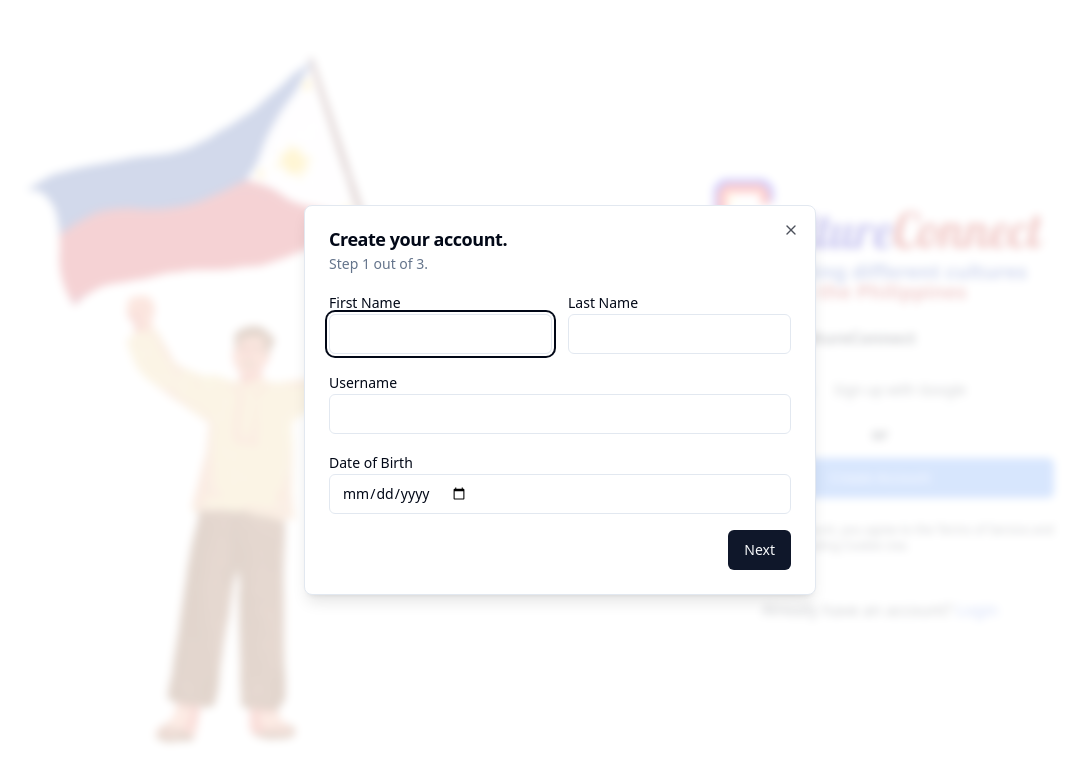
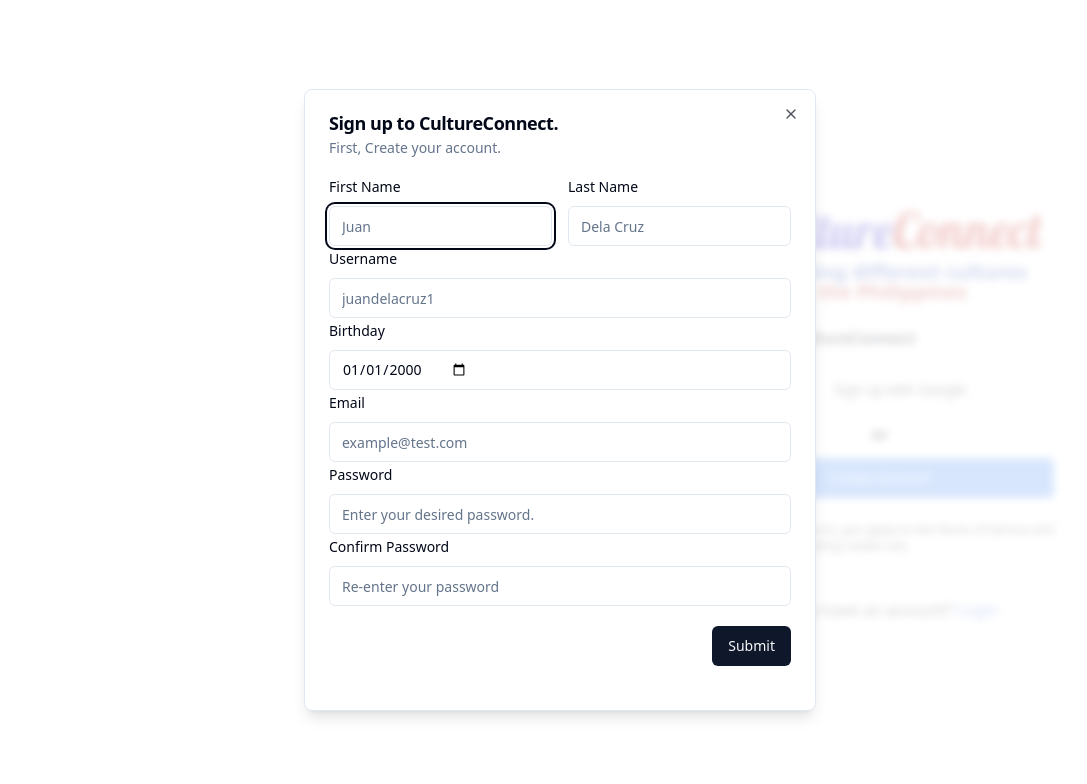
Before and after one commit to dadeyyy/CultureConnectResearch, a React (Vite) app in the folder frontend/: page /register in a window 1280 px wide. Both pictures are taken after a click on the button "Create Account". Shown: the top 784 px of the page, without its empty margins (80-1167 px from the left). Built offline with nearby package versions, Linux system fonts and the light colour scheme.

Commit message:
sign up optimization

```diff
--- a/frontend/src/_auth/AuthLayout.tsx
+++ b/frontend/src/_auth/AuthLayout.tsx
@@ -8,9 +8,9 @@ const AuthLayout = () => {
 
   useEffect(() => {
     // Set the image source based on the current route
-    if (location.pathname === "/login") {
+    if (location.pathname === "/signin") {
       setImage("/assets/images/Philippines.svg");
-    } else if (location.pathname === "/register") {
+    } else if (location.pathname === "/signup") {
       setImage("/assets/images/Philippine-flag.svg");
     }
   }, [location.pathname]);
@@ -21,14 +21,8 @@ const AuthLayout = () => {
         <Navigate to="/" />
       ) : (
         <>
-          <div className="flex flex-1 justify-center items-center flex-col object-cover">
-            {image && (
-              <img
-                src={image}
-                alt="logo"
-                className="hidden xl:block object-cover w-4/5 bg-no-repeat"
-              />
-            )}
+          <div className="hidden xl:block h-screen w-1/2 object-cover">
+            {image && <img src={image} alt="logo" className="pl-20 h-screen bg-no-repeat" />}
           </div>
           <section className="flex flex-1 justify-center items-center flex-col py-10 m-auto">
             <Outlet />
--- a/frontend/src/_auth/forms/LoginForm.tsx
+++ b/frontend/src/_auth/forms/LoginForm.tsx
@@ -1,39 +1,22 @@
 import { zodResolver } from "@hookform/resolvers/zod";
 import { Link } from "react-router-dom";
 import { Button } from "@/components/ui/button";
-import {
-  Form,
-  FormControl,
-  FormDescription,
-  FormField,
-  FormItem,
-  FormLabel,
-  FormMessage,
-} from "@/components/ui/form";
-import { Checkbox } from "@/components/ui/checkbox";
+import { Form, FormControl, FormField, FormItem, FormMessage } from "@/components/ui/form";
 import { Input } from "@/components/ui/input";
 import { useForm } from "react-hook-form";
-import { registration } from "@/lib/validation";
+import { login } from "@/lib/validation";
 import { z } from "zod";
 
-const RegisterForm = () => {
-  const isLoading = true;
-
-  // 1. Define your form.
-  const form = useForm<z.infer<typeof registration>>({
-    resolver: zodResolver(registration),
+const LoginForm = () => {
+  const form = useForm<z.infer<typeof login>>({
+    resolver: zodResolver(login),
     defaultValues: {
-      firstName: "",
-      lastName: "",
       email: "",
       password: "",
     },
   });
 
-  // 2. Define a submit handler.
-  function onSubmit(values: z.infer<typeof registration>) {
-    // Do something with the form values.
-    // ✅ This will be type-safe and validated.
+  function onSubmit(values: z.infer<typeof login>) {
     console.log(values);
   }
 
@@ -74,6 +57,7 @@ const RegisterForm = () => {
                     {...field}
                   />
                 </FormControl>
+                <FormMessage />
               </FormItem>
             )}
           />
@@ -100,88 +84,14 @@ const RegisterForm = () => {
           </Button>
           <p className="text-center text-small-regular mt-5">
             No account?
-            <Link to="/register" className="text-blue-700 text-small-semibold ml-1 ">
+            <Link to="/signup" className="text-blue-700 text-small-semibold ml-1 ">
               Create one
             </Link>
           </p>
         </form>
-
-        {/* <form onSubmit={form.handleSubmit(onSubmit)} className="flex flex-col gap-1 w-full mt-1">
-          <div className="flex gap-5">
-            <FormField
-              control={form.control}
-              name="firstName"
-              render={({ field }) => (
-                <FormItem>
-                  <FormLabel>First Name</FormLabel>
-                  <FormControl>
-                    <Input type="text" className="shad-input h-6 border-r-2" {...field} />
-                  </FormControl>
-                </FormItem>
-              )}
-            />
-            <FormField
-              control={form.control}
-              name="lastName"
-              render={({ field }) => (
-                <FormItem>
-                  <FormLabel>Last Name</FormLabel>
-                  <FormControl>
-                    <Input type="text" className="shad-input h-6 border-r-2" {...field} />
-                  </FormControl>
-                </FormItem>
-              )}
-            />
-          </div>
-          <FormField
-            control={form.control}
-            name="email"
-            render={({ field }) => (
-              <FormItem>
-                <FormLabel>Email</FormLabel>
-                <FormControl>
-                  <Input type="text" className="shad-input h-6 border-r-2" {...field} />
-                </FormControl>
-              </FormItem>
-            )}
-          />
-          <FormField
-            control={form.control}
-            name="password"
-            render={({ field }) => (
-              <FormItem>
-                <FormLabel>Password</FormLabel>
-                <FormControl>
-                  <Input type="password" className="shad-input h-6 border-r-2" {...field} />
-                </FormControl>
-              </FormItem>
-            )}
-          />
-          <FormField
-            control={form.control}
-            name="confirmPassword"
-            render={({ field }) => (
-              <FormItem>
-                <FormLabel>Re-enter Password</FormLabel>
-                <FormControl>
-                  <Input type="password" className="shad-input h-6 border-r-2" {...field} />
-                </FormControl>
-              </FormItem>
-            )}
-          />
-          <div className="flex items-center space-x-2 mb-10">
-            <Checkbox id="terms" />
-            <label htmlFor="terms" className="text-sm font-medium">
-              Accept terms and conditions
-            </label>
-          </div>
-          <Button type="submit" className="shad-button_primary">
-            {isLoading ? "Loading..." : "Sign Up"}
-          </Button>
-        </form> */}
       </div>
     </Form>
   );
 };
 
-export default RegisterForm;
+export default LoginForm;
--- a/frontend/src/_auth/forms/RegisterForm.tsx
+++ b/frontend/src/_auth/forms/RegisterForm.tsx
@@ -1,6 +1,5 @@
 import { Link } from "react-router-dom";
 import { Button } from "@/components/ui/button";
-import { useState } from "react";
 import {
   Dialog,
   DialogContent,
@@ -10,224 +9,39 @@ import {
   DialogTitle,
   DialogTrigger,
 } from "@/components/ui/dialog";
+import {
+  Form,
+  FormControl,
+  FormField,
+  FormItem,
+  FormLabel,
+  FormMessage,
+} from "@/components/ui/form";
 import { Input } from "@/components/ui/input";
-import { Label } from "@/components/ui/label";
+import { zodResolver } from "@hookform/resolvers/zod";
+import { useForm } from "react-hook-form";
+import { registration } from "@/lib/validation";
+import { z } from "zod";
 
 const RegisterForm = () => {
-  const [step, setStep] = useState(1);
-  const [firstName, setFirstName] = useState("");
-  const [lastName, setLastName] = useState("");
-  const [username, setUsername] = useState("");
-  const [birthdate, setBirthdate] = useState("");
-  const [email, setEmail] = useState("");
-  const [password, setPassword] = useState("");
-  const [confirmPassword, setConfirmPassword] = useState("");
-  const [verificationCode, setVerificationCode] = useState("");
+  const form = useForm<z.infer<typeof registration>>({
+    resolver: zodResolver(registration),
+    defaultValues: {
+      firstName: "",
+      lastName: "",
+      userName: "",
+      birthdate: new Date(),
+      email: "",
+      password: "",
+    },
+  });
 
-  const handleFormSubmit = async () => {
-    // Prepare the form data
-    const formData = {
-      firstName,
-      lastName,
-      username,
-      birthdate,
-      email,
-      password,
-      confirmPassword,
-      verificationCode,
-    };
-
-    console.log("Form Data:", formData);
-    // try {
-    //   // Make a POST request to your backend API endpoint
-    //   const response = await fetch("YOUR_BACKEND_API_ENDPOINT", {
-    //     method: "POST",
-    //     headers: {
-    //       "Content-Type": "application/json",
-    //     },
-    //     body: JSON.stringify(formData),
-    //   });
-
-    //   // Handle the response from the backend
-    //   if (response.ok) {
-    //     console.log("Registration successful!");
-    //     console.log(formData);
-    //   } else {
-    //     console.error("Registration failed. Please try again.");
-    //   }
-    // } catch (error) {
-    //   console.error("An error occurred:", error);
-    // }
-  };
-
-  const stepOne = () => {
-    return (
-      <>
-        <DialogContent className="w-1/2">
-          <DialogHeader>
-            <DialogTitle>Create your account.</DialogTitle>
-            <DialogDescription>Step 1 out of 3.</DialogDescription>
-          </DialogHeader>
-          <div className="grid grid-cols-2 items-center gap-4">
-            <div>
-              <Label htmlFor="firstName" className="text-right">
-                First Name
-              </Label>
-              <Input
-                id="firstName"
-                onChange={(e) => setFirstName(e.target.value)}
-                className="col-span-3"
-              />
-            </div>
-            <div>
-              <Label htmlFor="lastName" className="text-right">
-                Last Name
-              </Label>
-              <Input
-                id="lastName"
-                onChange={(e) => setLastName(e.target.value)}
-                className="col-span-3"
-              />
-            </div>
-          </div>
-          <div className="flex flex-col gap-4">
-            <div>
-              <Label htmlFor="username" className="text-left">
-                Username
-              </Label>
-              <Input
-                id="username"
-                onChange={(e) => setUsername(e.target.value)}
-                className="col-span-3"
-              />
-            </div>
-            <div>
-              <Label htmlFor="bday" className="text-left">
-                Date of Birth
-              </Label>
-              <Input
-                id="bday"
-                type="date"
-                onChange={(e) => setBirthdate(e.target.value)}
-                className="col-span-3"
-              />
-            </div>
-          </div>
-          <DialogFooter>
-            <Button type="button" onClick={() => setStep(step + 1)}>
-              Next
-            </Button>
-          </DialogFooter>
-        </DialogContent>
-      </>
-    );
-  };
-
-  const stepTwo = () => {
-    return (
-      <>
-        <DialogContent className="w-1/2">
-          <DialogHeader>
-            <DialogTitle>Create your account.</DialogTitle>
-            <DialogDescription>Step 2 out of 3.</DialogDescription>
-          </DialogHeader>
-          <div className="flex flex-col gap-4">
-            <div>
-              <Label htmlFor="email" className="text-left">
-                Email
-              </Label>
-              <Input
-                id="email"
-                type="email"
-                value={email}
-                onChange={(e) => setEmail(e.target.value)}
-                className="col-span-3"
-              />
-            </div>
-            <div>
-              <Label htmlFor="password" className="text-left">
-                Password
-              </Label>
-              <Input
-                id="password"
-                type="password"
-                value={password}
-                onChange={(e) => setPassword(e.target.value)}
-                className="col-span-3"
-              />
-            </div>
-            <div>
-              <Label htmlFor="confirmPassword" className="text-left">
-                Confirm Password
-              </Label>
-              <Input
-                id="confirmPassword"
-                type="password"
-                value={confirmPassword}
-                onChange={(e) => setConfirmPassword(e.target.value)}
-                className="col-span-3"
-              />
-            </div>
-          </div>
-          <DialogFooter>
-            <Button type="button" onClick={() => setStep(step - 1)}>
-              Back
-            </Button>
-            <Button type="button" onClick={() => setStep(step + 1)}>
-              Next
-            </Button>
-          </DialogFooter>
-        </DialogContent>
-      </>
-    );
-  };
-
-  const stepThree = () => {
-    return (
-      <>
-        <DialogContent className="w-1/2">
-          <DialogHeader>
-            <DialogTitle>Create your account.</DialogTitle>
-            <DialogDescription>Step 3 out of 3.</DialogDescription>
-          </DialogHeader>
-          <h1>We sent you a code.</h1>
-          <p>Enter it below to verify {email}</p>
-          <div className="flex flex-col gap-4">
-            <div>
-              <Label htmlFor="code" className="text-left">
-                Verification Code
-              </Label>
-              <Input id="text" type="email" className="col-span-3" />
-            </div>
-          </div>
-          <DialogFooter>
-            <Button type="button" onClick={() => setStep(step - 1)}>
-              Back
-            </Button>
-            <Button type="button" onClick={handleFormSubmit}>
-              Submit
-            </Button>
-          </DialogFooter>
-        </DialogContent>
-      </>
-    );
-  };
-
-  const renderStep = () => {
-    switch (step) {
-      case 1:
-        return stepOne();
-      case 2:
-        return stepTwo();
-      case 3:
-        return stepThree();
-      default:
-        return null;
-    }
-  };
+  function onSubmit(values: z.infer<typeof registration>) {
+    console.log(values);
+  }
 
   return (
-    <div className="sm:w-420 flex-center flex-col">
+    <div className="sm:w-420 items-center flex-col">
       <div className="flex justify-center items-center">
         <img src="/assets/images/logo-2.svg" alt="logo" className="h-20 w-100" />
       </div>
@@ -255,7 +69,120 @@ const RegisterForm = () => {
               Create Account
             </Button>
           </DialogTrigger>
-          {renderStep()}
+          <Form {...form}>
+            <div>
+              <DialogContent className="w-1/2">
+                <DialogHeader>
+                  <DialogTitle>Sign up to CultureConnect.</DialogTitle>
+                  <DialogDescription>First, Create your account.</DialogDescription>
+                </DialogHeader>
+                <form onSubmit={form.handleSubmit(onSubmit)}>
+                  <div className="grid grid-cols-2 items-center gap-4">
+                    <FormField
+                      control={form.control}
+                      name="firstName"
+                      render={({ field }) => (
+                        <FormItem>
+                          <FormLabel>First Name</FormLabel>
+                          <FormControl>
+                            <Input type="text" placeholder="Juan" {...field} />
+                          </FormControl>
+                          <FormMessage />
+                        </FormItem>
+                      )}
+                    />
+                    <FormField
+                      control={form.control}
+                      name="lastName"
+                      render={({ field }) => (
+                        <FormItem>
+                          <FormLabel>Last Name</FormLabel>
+                          <FormControl>
+                            <Input type="text" placeholder="Dela Cruz" {...field} />
+                          </FormControl>
+                          <FormMessage />
+                        </FormItem>
+                      )}
+                    />
+                  </div>
+                  <FormField
+                    control={form.control}
+                    name="userName"
+                    render={({ field }) => (
+                      <FormItem>
+                        <FormLabel>Username</FormLabel>
+                        <FormControl>
+                          <Input type="text" placeholder="juandelacruz1" {...field} />
+                        </FormControl>
+                        <FormMessage />
+                      </FormItem>
+                    )}
+                  />
+                  <FormField
+                    control={form.control}
+                    name="birthdate"
+                    render={({ field }) => (
+                      <FormItem>
+                        <FormLabel>Birthday</FormLabel>
+                        <FormControl>
+                          <Input type="date" {...field} value="2000-01-01" />
+                        </FormControl>
+                        <FormMessage />
+                      </FormItem>
+                    )}
+                  />
+                  <FormField
+                    control={form.control}
+                    name="email"
+                    render={({ field }) => (
+                      <FormItem>
+                        <FormLabel>Email</FormLabel>
+                        <FormControl>
+                          <Input type="email" placeholder="example@test.com" {...field} />
+                        </FormControl>
+                        <FormMessage />
+                      </FormItem>
+                    )}
+                  />
+                  <FormField
+                    control={form.control}
+                    name="password"
+                    render={({ field }) => (
+                      <FormItem>
+                        <FormLabel>Password</FormLabel>
+                        <FormControl>
+                          <Input
+                            type="password"
+                            placeholder="Enter your desired password."
+                            {...field}
+                          />
+                        </FormControl>
+                        <FormMessage />
+                      </FormItem>
+                    )}
+                  />
+                  <FormField
+                    control={form.control}
+                    name="confirmPassword"
+                    render={({ field }) => (
+                      <FormItem>
+                        <FormLabel>Confirm Password</FormLabel>
+                        <FormControl>
+                          <Input type="password" placeholder="Re-enter your password" {...field} />
+                        </FormControl>
+                        <FormMessage />
+                      </FormItem>
+                    )}
+                  />
+                  <DialogFooter>
+                    <Button type="submit" className="my-5">
+                      Submit
+                    </Button>
+                  </DialogFooter>
+                </form>
+              </DialogContent>
+            </div>
+          </Form>
         </Dialog>
         {/* DIALOG BOX FOR CREATING AN ACCOUNT */}
       </div>
@@ -268,7 +195,7 @@ const RegisterForm = () => {
         </div>
         <p className="text-center text-small-regular mt-5">
           Already have an account?
-          <Link to="/login" className="text-blue-700 text-small-semibold ml-1">
+          <Link to="/signin" className="text-blue-700 text-small-semibold ml-1">
             Login
           </Link>
         </p>
--- a/frontend/src/lib/validation/index.ts
+++ b/frontend/src/lib/validation/index.ts
@@ -3,7 +3,14 @@ import * as z from "zod";
 export const registration = z.object({
   firstName: z.string().min(2),
   lastName: z.string().min(2),
+  userName: z.string().min(2),
+  birthdate: z.coerce.date(),
   email: z.string().email(),
   password: z.string().min(8, { message: "Must be a minimum of 8 characters." }),
   confirmPassword: z.string().min(8, { message: "Must be a minimum of 8 characters." }),
 });
+
+export const login = z.object({
+  email: z.string().email(),
+  password: z.string().min(8, { message: "Must be a minimum of 8 characters." }),
+});
```
